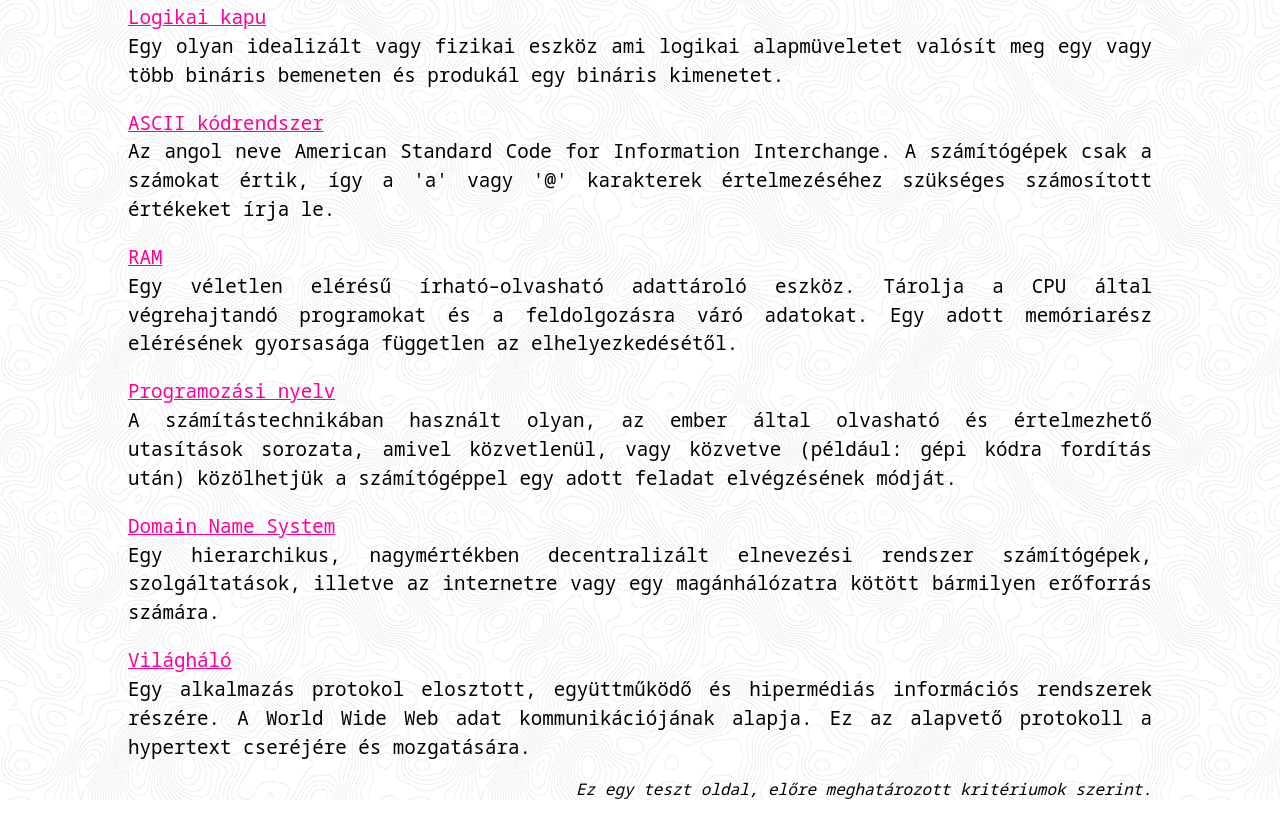
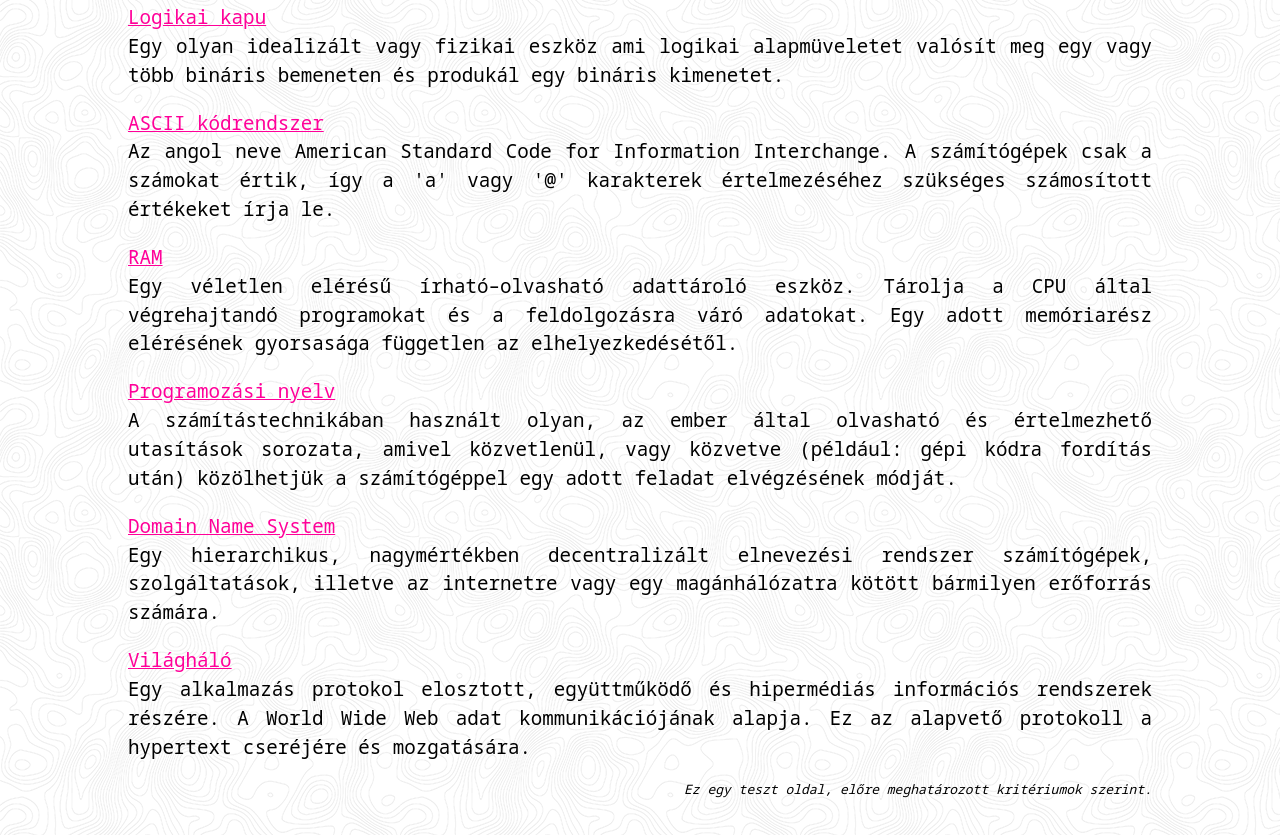
Before and after one commit to fveronika3/myFirstWebsite, a plain HTML site: page index.html in a window 1280 px wide. Shown: the part 590-1425 px from the top of the page. Before the commit the page ends 1390 px from the top, so only its background shows below. Drawn offline with Linux system fonts and the light colour scheme.

Commit message:
Update style.css

```diff
--- a/style.css
+++ b/style.css
@@ -78,6 +78,8 @@ h3 {
     text-align: right;
     font-style: italic;
     padding-right:  10%;
+    padding-bottom:  3%;
+    font-size: small;
 }
 
 .welcome {
```
